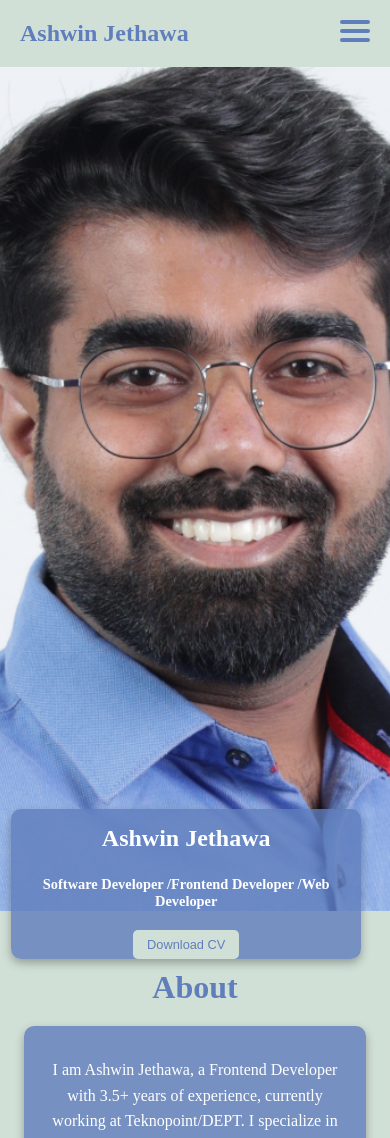
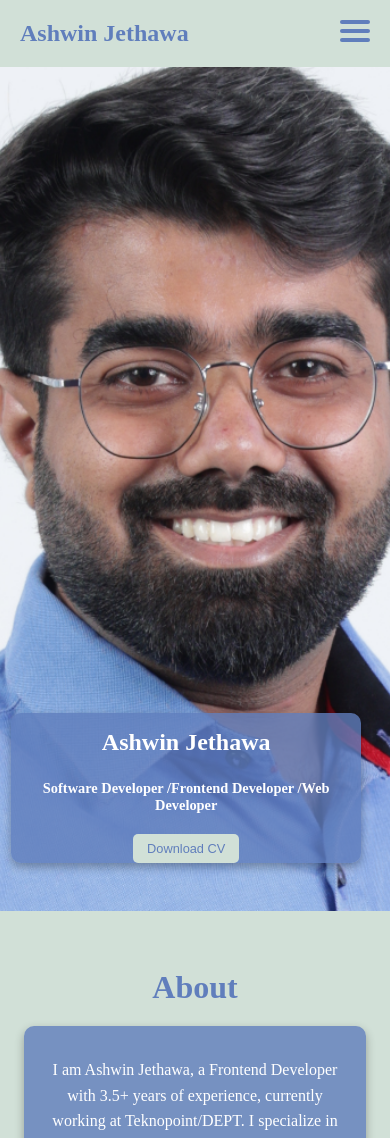
Before and after one commit to arjethawa99/portfolio-ashwin-jethawa, a React (Vite) app: page / in a window 390 px wide. Shown: the top 1138 px of the page. Built offline with nearby package versions, Linux system fonts and the light colour scheme.

Commit message:
Container Changesdfgh

```diff
--- a/src/App.css
+++ b/src/App.css
@@ -269,7 +269,7 @@ body {
     .Greeting-Container {
         width: 90%;
         max-width: 350px;
-        bottom: -3rem;
+        bottom: 3rem;
         padding: 0;
         /* right: 5%; */
         /* left: 5%; */
@@ -299,7 +299,7 @@ body {
 
     .Greeting-Container {
         /* bottom: 5px; */
-        bottom: -3rem;
+        bottom: 3rem;
         right: 1.8rem;
         padding: 0;
         width: 95%;
```
